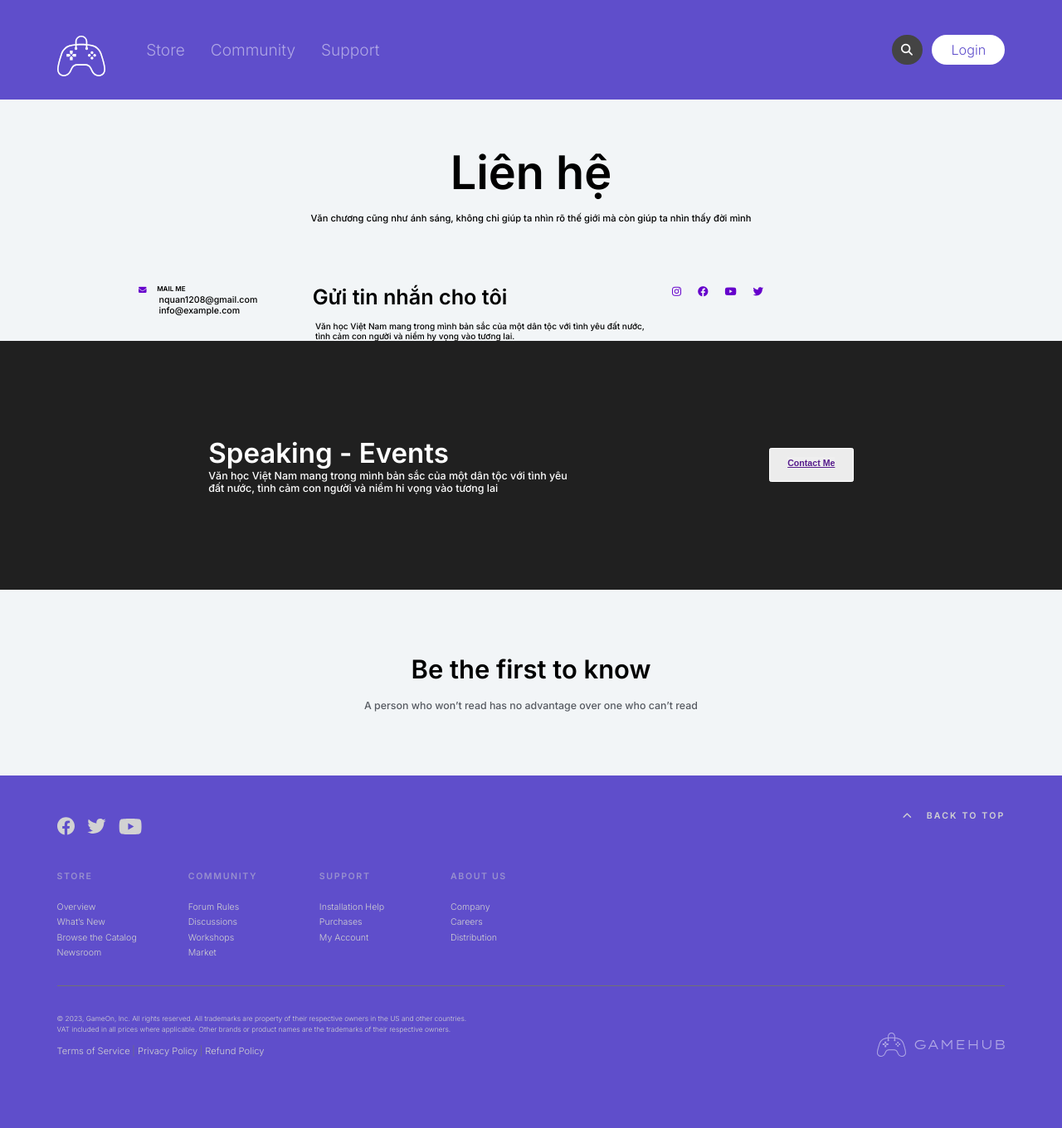
After one commit to NguyenHongQuan1208/GameStore, a Flask app: page /support in a window 1280 px wide. The commit adds this page. Shown: the whole page at 83% size. Run offline with Flask 3, Linux system fonts and the light colour scheme.

Commit message:
add contact

```diff
--- a/main.py
+++ b/main.py
@@ -22,6 +22,10 @@ def index():
     data = cursor.fetchall()
     conn.close()
     return render_template("index.html", table=data)
+
+@app.route("/support")
+def support():
+    return render_template("contact.html")
 
 # GENERATE ORDER ID FUNCTION
 def generate_order_id():
--- a/static/css/cart.css
+++ b/static/css/cart.css
@@ -133,6 +133,7 @@ form {
     font-weight: 300;
     border-radius: 10px;
     background: #5f4ecb;
+    color: #ffffff;
 }
 
 .cart-info .game-price .specific{
--- a/static/css/checkout.css
+++ b/static/css/checkout.css
@@ -108,8 +108,9 @@ main {
     align-items: center;
     font-weight: 300;
     border-radius: 5px;
-    background: #5f4ecb;
+    background: var(--primaryPurple);
     font-size: 12px;
+    color: #ffffff;
 }
 
 .cart-info .game-price .specific{
--- /dev/null
+++ b/static/css/contact.css
@@ -0,0 +1,185 @@
+@import "styles.css";
+@import "header.css";
+@import "footer.css";
+@import "base.css";
+
+body{
+    background-color: var(--backgroundColor);
+    font-family: "Inter", Helvetica;
+}
+.web {
+  margin: auto;
+  max-width: 1200px;
+  width: 80%;
+}
+.contact-widget {
+  width: 90%;
+  padding-top: 70px;
+  margin: auto;
+}
+.contact-title {
+  font-size: 80px;
+  text-align: center;
+}
+.contact-p {
+  text-align: center;
+  padding-top: 20px;
+}
+.contact-section {
+  display: flex;
+  padding-top: 100px;
+}
+.contact-mail {
+  padding-left: -50px;
+}
+.contact-mail1 {
+  margin-left: -50px;
+  display: flex;
+}
+.contact-mail11 {
+  color: #6600cc;
+}
+.contact-mail12 {
+  margin-left: 20px;
+  font-size: 13.5px;
+  font-weight: bold;
+}
+.contact-mail2 {
+  margin-left: -13px;
+}
+.contact-sms1 {
+  font-size: 40px;
+  margin-left: 100px;
+}
+.contact-sms2 {
+  margin-left: 105px;
+  padding-top: 20px;
+}
+.contact-sms3 {
+  margin-left: 105px;
+}
+.contact-icon {
+  display: flex;
+}
+.contact-ic1 {
+  margin-left: 50px;
+  font-size: 20px;
+  color: #6600cc;
+}
+.contact-ic2 {
+  margin-left: 30px;
+  font-size: 20px;
+  color: #6600cc;
+}
+.contact-backgr {
+  background-color: #202020;
+  width: 100%;
+  height: 350px;
+  display: flex;
+}
+.backgr-inf {
+  margin: auto;
+}
+.backgr-inf-h2 {
+  color: #ffffff;
+  font-size: 45px;
+  font-weight: bold;
+}
+.backgr-inf-p {
+  color: #ffffff;
+  font-size: 17px;
+}
+.backgr-inf-button {
+  margin: auto;
+  background-color: #ececec;
+  border: 1px solid #ffffff;
+  box-sizing: border-box;
+  border-radius: 3px;
+  color: black;
+  width: 125px;
+  height: 50px;
+  text-align: center;
+  text-decoration: none;
+  padding: 9px;
+  margin-left: -10px;
+  cursor: pointer;
+}
+.backgr-inf-button:hover {
+  background-color: black;
+  color: white;
+}
+@media only screen and (max-width: 740px) {
+  .contact-section {
+    display: block;
+  }
+  .contact-mail {
+    text-align: center;
+  }
+  .contact-mail1 {
+    text-align: center;
+    margin-left: 70px;
+  }
+  .contact-sms {
+    padding-top: 20px;
+  }
+  .contact-sms1 {
+    font-size: 30px;
+    width: 500px;
+    margin-left: -2px;
+  }
+  .contact-sms2 {
+    margin: auto;
+    width: 214px;
+  }
+  .contact-sms3 {
+    margin: auto;
+    width: 214px;
+  }
+  .contact-icon {
+    padding-top: 20px;
+    margin: auto;
+  }
+  .contact-backgr {
+    display: block;
+  }
+  .backgr-inf {
+    padding-top: 50px;
+  }
+  .backgr-inf-h2 {
+    font-size: 30px;
+    margin: auto;
+    text-align: center;
+  }
+  .backgr-inf-p {
+    text-align: center;
+  }
+  .backgr-inf-button {
+    display: flex;
+    align-items: center;
+    justify-content: center;
+    margin: auto;
+  }
+}
+
+.upper-footer {
+  position: relative;
+  left: 50%;
+  transform: translateX(-50%);
+}
+.upper-footer__content {
+  padding-top: 6%;
+  padding-bottom: 6%;
+  padding-left: 10%;
+  padding-right: 10%;
+}
+.upper-footer__title {
+  text-align: center;
+  font-size: 40px;
+  font-weight: 540;
+  color: black;
+  padding-bottom: 24px;
+}
+.upper-footer__content p {
+  text-align: center;
+  color: var(--textColor);
+}
--- a/templates/_header.html
+++ b/templates/_header.html
@@ -2,9 +2,9 @@
     <div class="nav">
       <a class="logo" href="{{ url_for('index') }}"><img class="full-logo" src="./static/img/full-logo.svg" /><img class="compact-logo" src="./static/img/compact-logo.svg" /></a>
       <div class="nav-text">
-        <a class="text-wrapper" href="{{ url_for('index') }}">Store</a>
+        <a class="text-wrapper" href="{{ url_for('search') }}">Store</a>
         <div class="text-wrapper">Community</div>
-        <div class="text-wrapper">Support</div>
+        <a class="text-wrapper" href="{{ url_for('support') }}">Support</a>
       </div>
     </div>
     <div class="user">
--- /dev/null
+++ b/templates/contact.html
@@ -0,0 +1,70 @@
+<!DOCTYPE html>
+<html lang="en">
+<head>
+    <meta charset="UTF-8">
+    <link rel="stylesheet" href="{{ url_for('static', filename='css/base.css') }}">
+    <link rel="stylesheet" href="{{ url_for('static', filename='css/contact.css') }}">
+    <link rel="stylesheet" href="./static/css/font-awesome.min.css" />
+    <title>Support</title>
+</head>
+<body>
+    {% include '_header.html' %}
+    <!-- Global container -->
+  <div class="global-container">
+    <!-- Web content  -->
+    <div class="web">
+     <!-- Content HÃY CODE VÀO ĐÂY BÊN DƯỚI-->
+     <div class="contact-widget">
+      <div class="contact-title"><h1>Liên hệ</h1></div>
+      <div class="contact-p">
+        <p>Văn chương cũng như ánh sáng, không chỉ giúp ta nhìn rõ thế giới mà còn giúp ta nhìn thấy đời mình</p>
+      </div>
+      <div class="contact-section">
+        <div class="contact-mail">
+          <div class="contact-mail1">
+            <div class="contact-mail11"><i class="fa-solid fa-envelope"></i></div>
+            <div class="contact-mail12"><span> MAIL ME</span></div>
+          </div>
+          <div class="contact-mail2">nquan1208@gmail.com</div>
+          <div class="contact-mail2">info@example.com</div>
+        </div>
+        <div class="contact-sms">
+          <div class="contact-sms1"><h2>Gửi tin nhắn cho tôi</h2></div>
+          <div class="contact-sms2"><p>Văn học Việt Nam mang trong mình bản sắc của một dân tộc với tình yêu đất nước, </p></div>
+          <div class="contact-sms3"><p>tình cảm con người và niềm hy vọng vào tương lai.</p></div>
+        </div>
+        <div class="contact-icon">
+          <div class="contact-ic1"><i class="fa-brands fa-instagram"></i></div>
+          <div class="contact-ic2"><i class="fa-brands fa-facebook"></i></div>
+          <div class="contact-ic2"><i class="fa-brands fa-youtube"></i></div>
+          <div class="contact-ic2"><i class="fa-brands fa-twitter"></i></div>
+        </div>
+      </div>
+     </div>
+    </div>
+  </div>
+
+  <div class="contact-backgr">
+    <div class="backgr-inf">
+      <div class="backgr-inf-h2">
+        <h2>Speaking - Events</h2>
+      </div>
+      <div class="backgr-inf-p">
+        <p>Văn học Việt Nam mang trong mình bản sắc của một dân tộc với tình yêu <br> đất nước, tình cảm con người và niềm hi vọng vào tương lai</p>
+      </div>
+    </div>
+    <div class="backgr-inf-button">
+      <button><a href=""><b><span>Contact Me</span></b></a></button>
+    </div>
+   </div>
+
+  <!-- upper footer -->
+  <section class="upper-footer w-full container bg-white flex items-center justify-center">
+    <div class="upper-footer__content flex flex-col items-center">
+      <h2 class="upper-footer__title">Be the first to know</h2>
+      <p class="">A person who won’t read has no advantage over one who can’t read</p>
+    </div>
+  </section>
+    {% include '_footer.html' %}
+</body>
+</html>
```
